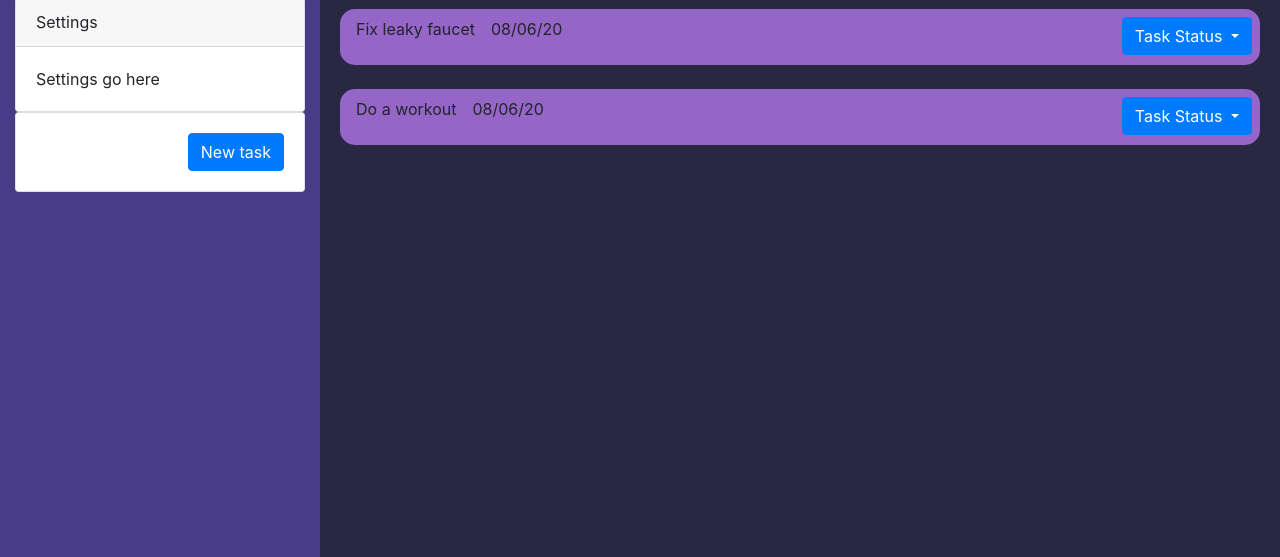
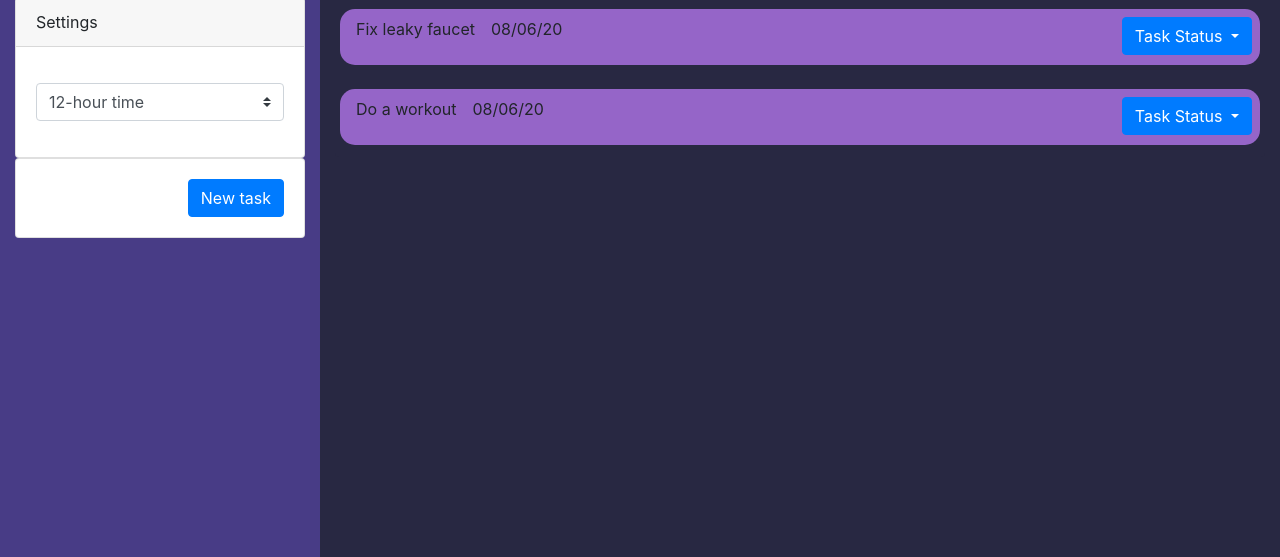
Before and after one commit to Wonkyth/cascade, a plain HTML site: page index.html in a window 1280 px wide. Shown: the part 243-800 px from the top of the page. Drawn offline with nearby package versions, Linux system fonts and the light colour scheme.

Commit message:
add time format setting

```diff
--- a/index.html
+++ b/index.html
@@ -29,7 +29,14 @@
             <div class="col-3">
               <div class="card">
                 <div class="card-header">Settings</div>
-                <div class="card-body">Settings go here</div>
+                <div class="card-body">
+                  <div class="input-group my-3">
+                    <select class="custom-select" id="time-format-setting">
+                      <option selected>12-hour time</option>
+                      <option value="1">24-hour time</option>
+                    </select>
+                  </div>
+                </div>
               </div>
               <div class="card">
                 <div class="card-body align-self-end">
```
